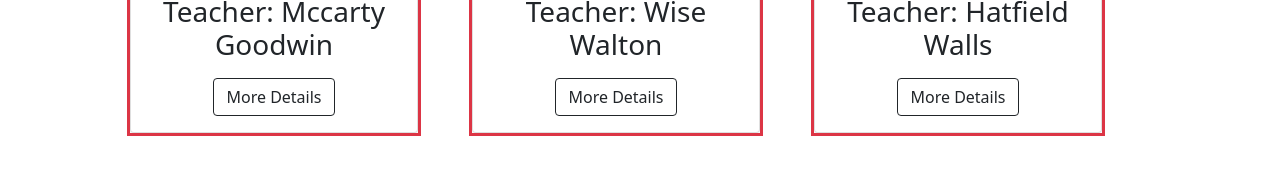
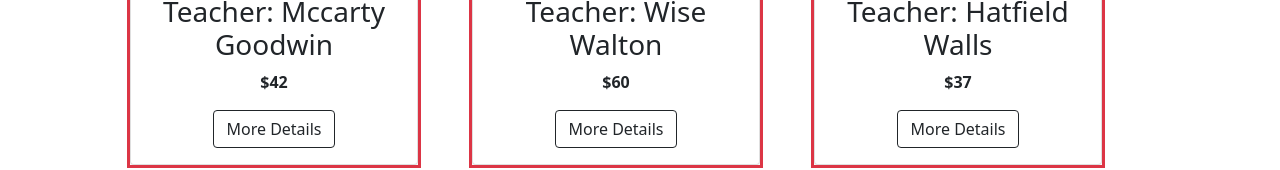
Before and after one commit to anikdha11/online-teaching, a React (Create React App) app: page / in a window 1280 px wide. Shown: the part 470-640 px from the top of the page. Built offline with nearby package versions, Linux system fonts and the light colour scheme.

Commit message:
price added

```diff
--- a/public/allcourse.JSON
+++ b/public/allcourse.JSON
@@ -3,62 +3,72 @@
       "_id": "12",
       "course": "Bangla",
       "sir": "Mccarty Goodwin",
-      "img":"https://encrypted-tbn0.gstatic.com/images?q=tbn:ANd9GcQ2kWkg_vPyvR0pAYa1SRDkSeEl6VSJ3JHHEg&usqp=CAU"
+      "img":"https://encrypted-tbn0.gstatic.com/images?q=tbn:ANd9GcQ2kWkg_vPyvR0pAYa1SRDkSeEl6VSJ3JHHEg&usqp=CAU",
+      "price":"$42"
     },
     {
       "_id": "13",
       "course": "English",
       "sir": "Wise Walton",
-      "img":"https://www.itepexam.com/wp-content/uploads/2021/01/English-Grammar.jpg"
+      "img":"https://www.itepexam.com/wp-content/uploads/2021/01/English-Grammar.jpg",
+      "price":"$60"
     },
     {
       "_id": "14",
       "course": "Mathematics",
       "sir": "Hatfield Walls",
-      "img":"https://studiousguy.com/wp-content/uploads/2019/10/maths-applications.jpg"
+      "img":"https://studiousguy.com/wp-content/uploads/2019/10/maths-applications.jpg",
+      "price":"$37"
     },
     {
       "_id": "15",
       "course": "Physics",
       "sir": "Melendez Hood",
-      "img":"https://assets.ltkcontent.com/images/26593/physics_0066f46bde.jpg"
+      "img":"https://assets.ltkcontent.com/images/26593/physics_0066f46bde.jpg",
+      "price":"$30"
     },
     {
       "_id": "16",
       "course": "Chemisty",
       "sir": "Camille Lewis",
-      "img":"https://www.wyzant.com/blog/wp-content/uploads/2020/09/Most-Difficult-Aspects-of-Chemistry-and-How-to-Overcome-Them.jpg"
+      "img":"https://www.wyzant.com/blog/wp-content/uploads/2020/09/Most-Difficult-Aspects-of-Chemistry-and-How-to-Overcome-Them.jpg",
+      "price":"$55"
     }
     ,
     {
       "_id": "17",
       "course": "Biology",
       "sir": "Camille Lewis",
-      "img":"https://debrabell.com/wp-content/uploads/2021/06/Biology-1200x628-1.png"
+      "img":"https://debrabell.com/wp-content/uploads/2021/06/Biology-1200x628-1.png",
+      "price":"$45"
     },
     {
       "_id": "18",
       "course": "Computer Engineering",
       "sir": "Geroge Jack ",
-      "img":"https://images2.content-hci.com/commimg/myhotcourses/blog/post/myhc_89683.jpg"
+      "img":"https://images2.content-hci.com/commimg/myhotcourses/blog/post/myhc_89683.jpg",
+      "price":"$70"
     },
     {
       "_id": "19",
       "course": "Calculas",
       "sir": "Camille brabo",
-      "img":"https://images.saymedia-content.com/.image/t_share/MTc0NDkwNjcyMTE0NDQzNjI0/how-to-understand-calculus-a-beginners-guide-to-differentiation-and-integration.jpg"
+      "img":"https://images.saymedia-content.com/.image/t_share/MTc0NDkwNjcyMTE0NDQzNjI0/how-to-understand-calculus-a-beginners-guide-to-differentiation-and-integration.jpg",
+      "price":"$40"
     },
     {
       "_id": "20",
       "course": "History",
       "sir": "Jon Lewis",
-      "img":"https://s7d2.scene7.com/is/image/Kennametal/History?$MobileBanner$&"
+      "img":"https://s7d2.scene7.com/is/image/Kennametal/History?$MobileBanner$&",
+      "price":"$35"
     },
     {
       "_id": "21",
       "course": "Marketing",
       "sir": "Jack Rob",
-      "img":"https://cdn.corporatefinanceinstitute.com/assets/marketing.jpeg"
+      "img":"https://cdn.corporatefinanceinstitute.com/assets/marketing.jpeg",
+      "price":"$50"
     }
 
   ]
--- a/src/components/HomeItems/HomeItems.js
+++ b/src/components/HomeItems/HomeItems.js
@@ -3,17 +3,17 @@ import { Button, Card} from 'react-bootstrap';
 
 
 const HomeItems = (props) => {
-    const { course, img, sir } = props.four;
+    const { course, img, sir,price } = props.four;
 
     return (
         <div className="me-5 mt-4 mb-5 border border-3 border-danger bg-light">
-
             <Card style={{ width: '18rem' }}>
                 <Card.Img variant="top" src={img} />
                 <Card.Body>
                     <Card.Title>{course}</Card.Title>
                     <Card.Text>
                         <h3>Teacher: {sir}</h3>
+                        <p className="fw-bold">{price}</p>
                     </Card.Text>
                     <Button variant="outline-dark">More Details</Button>
                 </Card.Body>
--- a/src/components/courseItems/CourseItems.js
+++ b/src/components/courseItems/CourseItems.js
@@ -2,7 +2,7 @@ import React from 'react';
 import { Card, Button } from 'react-bootstrap';
 
 const CourseItems = (props) => {
-    const { course, sir, img } = props.course;
+    const { course, sir, img,price } = props.course;
     return (
         <div className="me-5 mt-4 mb-5 border border-3 border-danger bg-light">
             <Card style={{ width: '18rem'}}>
@@ -11,6 +11,7 @@ const CourseItems = (props) => {
                     <Card.Title>{course}</Card.Title>
                     <Card.Text>
                         Teacher: {sir}
+                        <p className="fw-bold">{price}</p>
                     </Card.Text>
                     <Button variant="outline-dark">More Details</Button>
                 </Card.Body>
--- a/src/components/singup/SingUp.js
+++ b/src/components/singup/SingUp.js
@@ -4,7 +4,7 @@ import { Button, FloatingLabel, Form } from 'react-bootstrap';
 const SingUp = () => {
     return (
         <div>
-            <div className="ms-5 bg-dark border border-dark mb-4" >
+            <div className="bg-dark border border-dark mb-4" >
                 <h1 className="fw-bold">Login Here</h1>
                 < >
                     <FloatingLabel
```
